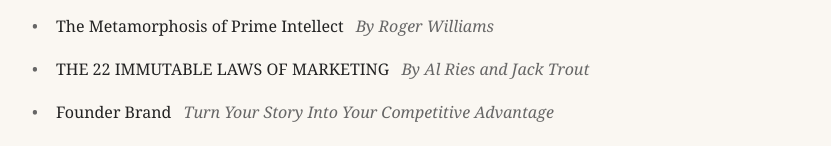
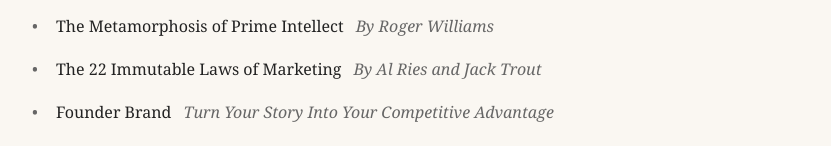
Before and after one commit to Crptocurious/personal-portfolio, a website: page books.html in a window 1280 px wide. Shown: the part 481-627 px from the top of the page, without its empty margins (208-1039 px from the left). Drawn offline with Linux system fonts and the light colour scheme.

```diff
--- a/books.html
+++ b/books.html
@@ -157,7 +157,7 @@
         <h2>2025</h2>
         <ul class="book-list">
             <li>The Metamorphosis of Prime Intellect <span class="book-subtitle"> By Roger Williams</span></li>
-            <li>THE 22 IMMUTABLE LAWS OF MARKETING <span class="book-subtitle"> By Al Ries and Jack Trout</span></li>
+            <li>The 22 Immutable Laws of Marketing <span class="book-subtitle"> By Al Ries and Jack Trout</span></li>
             <li>Founder Brand <span class="book-subtitle"> Turn Your Story Into Your Competitive Advantage</span></li>
             <li>Poor Charlie's Almanack <span class="book-subtitle"> The Essential Wit and Wisdom of Charles T. Munger</span></li>
             <li>Surely You're Joking, Mr. Feynman <span class="book-subtitle"> Adventures of a Curious Character</span></li>
```
